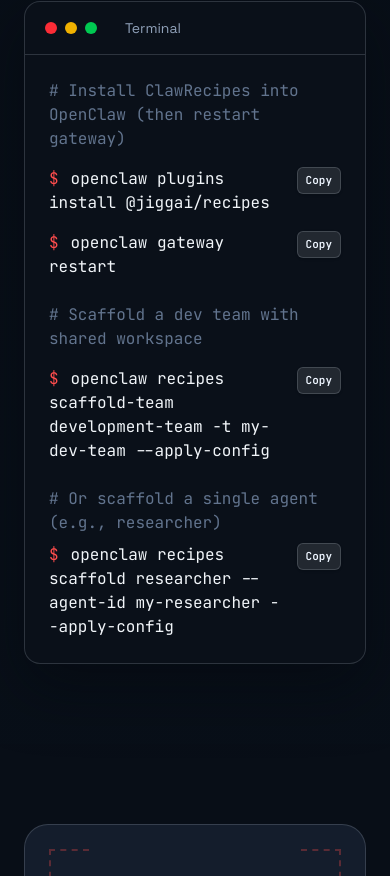
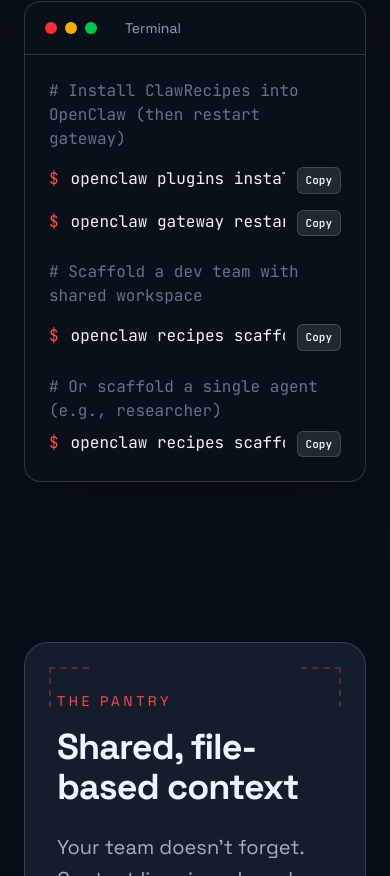
Before and after one commit to JIGGAI/ClawMarket, a Next.js app: page / in a window 390 px wide. Shown: the part 3488-4364 px from the top of the page. Built offline with nearby package versions, Linux system fonts and the light colour scheme; no server answers.

Commit message:
feat: fixing responsive

```diff
--- a/src/app/get-started/page.tsx
+++ b/src/app/get-started/page.tsx
@@ -11,12 +11,12 @@ export const metadata = {
 
 function Cmd({ text }: { text: string }) {
   return (
-    <div className="flex items-start justify-between gap-3 text-slate-100">
-      <div className="overflow-x-auto whitespace-nowrap [-webkit-overflow-scrolling:touch]">
+    <div className="flex items-start gap-3 text-slate-100">
+      <div className="w-0 min-w-0 flex-1 overflow-x-auto whitespace-nowrap [-webkit-overflow-scrolling:touch]">
         <span className="mr-2 text-[var(--coral-bright)]">$</span>
         {text}
       </div>
-      <CopyLineButton text={text} />
+      <CopyLineButton text={text} className="shrink-0" />
     </div>
   );
 }
@@ -59,7 +59,7 @@ function Step({
             ))}
           </div>
         ) : rawCode ? (
-          <pre className="overflow-x-auto px-4 py-4 text-xs text-slate-100">
+          <pre className="max-w-full overflow-x-auto px-4 py-4 text-xs text-slate-100">
             <code>{rawCode}</code>
           </pre>
         ) : null}
--- a/src/app/page.tsx
+++ b/src/app/page.tsx
@@ -295,46 +295,46 @@ export default async function HomePage() {
               <div className="px-6 py-6 font-mono text-base">
                 <div className="mb-4 text-slate-500"># Install ClawRecipes into OpenClaw (then restart gateway)</div>
 
-                <div className="flex items-start justify-between gap-3">
-                  <div className="text-slate-100">
+                <div className="flex items-start gap-3">
+                  <div className="w-0 min-w-0 flex-1 overflow-x-auto whitespace-nowrap text-slate-100 [-webkit-overflow-scrolling:touch]">
                     <span className="mr-3 text-[var(--coral-bright)]">$</span>
                     <span>openclaw plugins install @jiggai/recipes</span>
                   </div>
                   <span className="shrink-0">
-                    <CopyLineButton text="openclaw plugins install @jiggai/recipes" />
+                    <CopyLineButton text="openclaw plugins install @jiggai/recipes" className="shrink-0" />
                   </span>
                 </div>
 
-                <div className="mt-4 flex items-start justify-between gap-3">
-                  <div className="text-slate-100">
+                <div className="mt-4 flex items-start gap-3">
+                  <div className="w-0 min-w-0 flex-1 overflow-x-auto whitespace-nowrap text-slate-100 [-webkit-overflow-scrolling:touch]">
                     <span className="mr-3 text-[var(--coral-bright)]">$</span>
                     <span>openclaw gateway restart</span>
                   </div>
                   <span className="shrink-0">
-                    <CopyLineButton text="openclaw gateway restart" />
+                    <CopyLineButton text="openclaw gateway restart" className="shrink-0" />
                   </span>
                 </div>
 
                 <div className="mb-4 mt-6 text-slate-500"># Scaffold a dev team with shared workspace</div>
 
-                <div className="flex items-start justify-between gap-3">
-                  <div className="text-slate-100">
+                <div className="flex items-start gap-3">
+                  <div className="w-0 min-w-0 flex-1 overflow-x-auto whitespace-nowrap text-slate-100 [-webkit-overflow-scrolling:touch]">
                     <span className="mr-3 text-[var(--coral-bright)]">$</span>
                     <span>openclaw recipes scaffold-team development-team -t my-dev-team --apply-config</span>
                   </div>
                   <span className="shrink-0">
-                    <CopyLineButton text="openclaw recipes scaffold-team development-team -t my-dev-team --apply-config" />
+                    <CopyLineButton text="openclaw recipes scaffold-team development-team -t my-dev-team --apply-config" className="shrink-0" />
                   </span>
                 </div>
 
                 <div className="mt-6 text-slate-500"># Or scaffold a single agent (e.g., researcher)</div>
-                <div className="mt-2 flex items-start justify-between gap-3">
-                  <div className="text-slate-100">
+                <div className="mt-2 flex items-start gap-3">
+                  <div className="w-0 min-w-0 flex-1 overflow-x-auto whitespace-nowrap text-slate-100 [-webkit-overflow-scrolling:touch]">
                     <span className="mr-3 text-[var(--coral-bright)]">$</span>
                     <span>openclaw recipes scaffold researcher --agent-id my-researcher --apply-config</span>
                   </div>
                   <span className="shrink-0">
-                    <CopyLineButton text="openclaw recipes scaffold researcher --agent-id my-researcher --apply-config" />
+                    <CopyLineButton text="openclaw recipes scaffold researcher --agent-id my-researcher --apply-config" className="shrink-0" />
                   </span>
                 </div>
               </div>
@@ -585,20 +585,20 @@ export default async function HomePage() {
                 </div>
 
                 <div className="space-y-4 px-6 py-6 font-mono text-sm">
-                  <div className="flex items-start justify-between gap-3 text-slate-100">
-                    <div>
+                  <div className="flex items-start gap-3 text-slate-100">
+                    <div className="w-0 min-w-0 flex-1 overflow-x-auto whitespace-nowrap [-webkit-overflow-scrolling:touch]">
                       <span className="mr-2 text-[var(--coral-bright)]">$</span>
                       openclaw plugins install @jiggai/recipes
                     </div>
-                    <CopyLineButton text="openclaw plugins install @jiggai/recipes" />
+                    <CopyLineButton text="openclaw plugins install @jiggai/recipes" className="shrink-0" />
                   </div>
 
-                  <div className="flex items-start justify-between gap-3 text-slate-100">
-                    <div>
+                  <div className="flex items-start gap-3 text-slate-100">
+                    <div className="w-0 min-w-0 flex-1 overflow-x-auto whitespace-nowrap [-webkit-overflow-scrolling:touch]">
                       <span className="mr-2 text-[var(--coral-bright)]">$</span>
                       openclaw plugins install @jiggai/kitchen
                     </div>
-                    <CopyLineButton text="openclaw plugins install @jiggai/kitchen" />
+                    <CopyLineButton text="openclaw plugins install @jiggai/kitchen" className="shrink-0" />
                   </div>
                 </div>
               </div>
--- a/src/app/plugins/kitchen/page.tsx
+++ b/src/app/plugins/kitchen/page.tsx
@@ -91,19 +91,19 @@ export default function KitchenPluginPage() {
                 <div className="text-xs text-slate-400">Terminal</div>
               </div>
               <div className="space-y-4 px-4 py-4 font-mono text-sm">
-                <div className="flex items-start justify-between gap-3 text-slate-100">
-                  <div>
+                <div className="flex items-start gap-3 text-slate-100">
+                  <div className="w-0 min-w-0 flex-1 overflow-x-auto whitespace-nowrap [-webkit-overflow-scrolling:touch]">
                     <span className="mr-2 text-[var(--coral-bright)]">$</span>
                     openclaw plugins install @jiggai/kitchen
                   </div>
-                  <CopyLineButton text="openclaw plugins install @jiggai/kitchen" />
+                  <CopyLineButton text="openclaw plugins install @jiggai/kitchen" className="shrink-0" />
                 </div>
-                <div className="flex items-start justify-between gap-3 text-slate-100">
-                  <div>
+                <div className="flex items-start gap-3 text-slate-100">
+                  <div className="w-0 min-w-0 flex-1 overflow-x-auto whitespace-nowrap [-webkit-overflow-scrolling:touch]">
                     <span className="mr-2 text-[var(--coral-bright)]">$</span>
                     openclaw gateway restart
                   </div>
-                  <CopyLineButton text="openclaw gateway restart" />
+                  <CopyLineButton text="openclaw gateway restart" className="shrink-0" />
                 </div>
               </div>
             </article>
@@ -112,7 +112,7 @@ export default function KitchenPluginPage() {
               <article className="rounded-2xl border border-[var(--border)] bg-white/5 p-4">
                 <div className="text-xs font-semibold tracking-[0.16em] text-[color:var(--coral-bright)]">STEP 2</div>
                 <div className="mt-2 text-sm font-semibold text-[var(--text)]">Modify `openclaw.json`</div>
-                <pre className="mt-3 overflow-x-auto rounded-xl bg-[#0a1019] px-3 py-3 text-xs text-slate-100">
+                <pre className="mt-3 max-w-full overflow-x-auto rounded-xl bg-[#0a1019] px-3 py-3 text-xs text-slate-100">
                   <code>{`"kitchen": {"enable":true}`}</code>
                 </pre>
               </article>
@@ -120,7 +120,7 @@ export default function KitchenPluginPage() {
               <article className="rounded-2xl border border-[var(--border)] bg-white/5 p-4">
                 <div className="text-xs font-semibold tracking-[0.16em] text-[color:var(--coral-bright)]">STEP 3</div>
                 <div className="mt-2 text-sm font-semibold text-[var(--text)]">Update kitchen config</div>
-                <pre className="mt-3 overflow-x-auto rounded-xl bg-[#0a1019] px-3 py-3 text-xs text-slate-100">
+                <pre className="mt-3 max-w-full overflow-x-auto rounded-xl bg-[#0a1019] px-3 py-3 text-xs text-slate-100">
                   <code>{`"kitchen": {
   "enabled": true,
   "config": {
```
